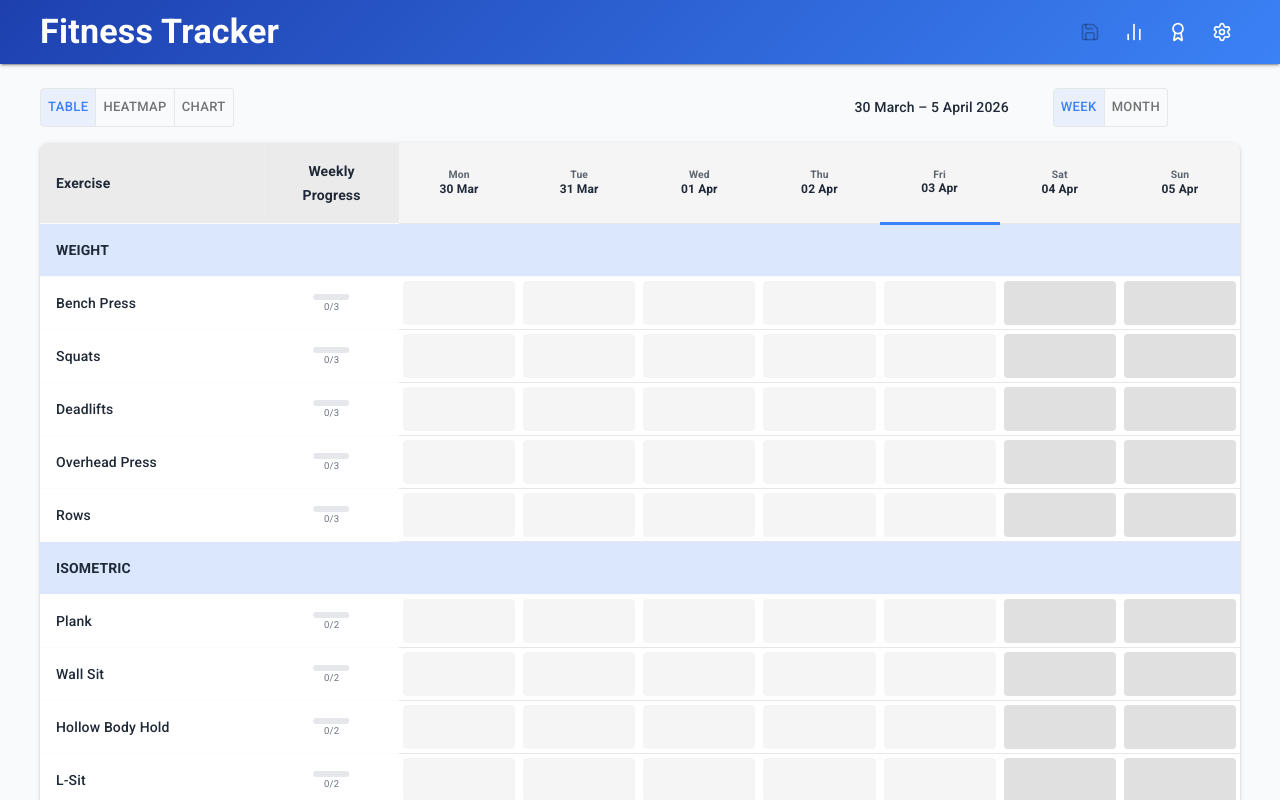
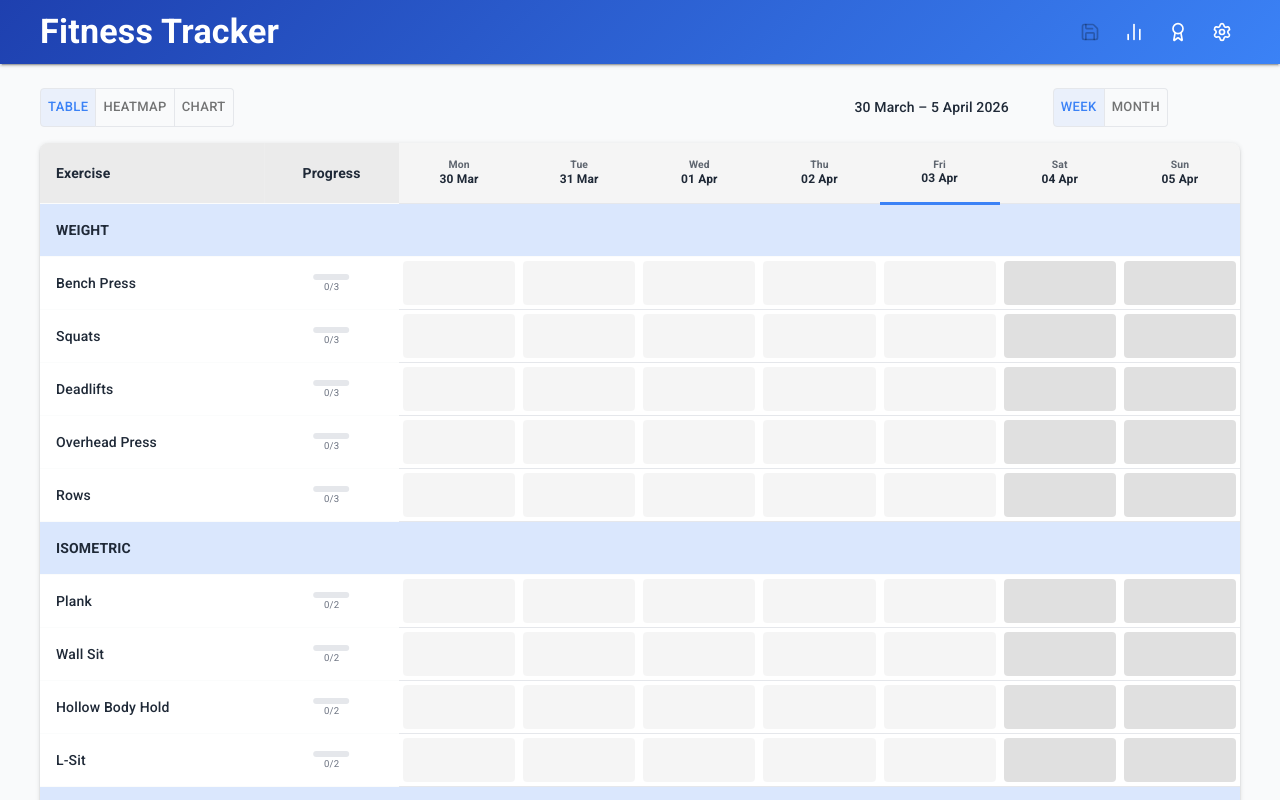
Before and after one commit to kingColinRules/fitness-tracker, a React (Vite) app: page / in a window 1280 px wide. Shown: the top 800 px of the page. Built offline with nearby package versions, Linux system fonts and the light colour scheme; some icons are missing.

Commit message:
Fixed previously weekly progress counter.

```diff
--- a/src/components/ExerciseTable.tsx
+++ b/src/components/ExerciseTable.tsx
@@ -53,6 +53,11 @@ const ExerciseTable: React.FC<ExerciseTableProps> = ({
     isCompletedUtil(completions, category, exercise, dateStr);
 
   const calculateWeeklyCount = (category: string, exercise: string): number => {
+    if (chartMode === 'weekly') {
+      return tableDates.filter(date =>
+        !isFutureDate(date) && isCompleted(category, exercise, formatDateKey(date))
+      ).length;
+    }
     const today = new Date();
     today.setHours(0, 0, 0, 0);
     const weekStart = startOfWeek(today, weekStartDay);
@@ -71,7 +76,7 @@ const ExerciseTable: React.FC<ExerciseTableProps> = ({
         <TableHead>
           <TableRow sx={{ backgroundColor: headerBg }}>
             <TableCell ref={exerciseHeaderRef} sx={{ fontWeight: 600, position: 'sticky', left: 0, zIndex: 70, minWidth: 120, backgroundColor: headerBg, color: 'text.primary' }}>Exercise</TableCell>
-            <TableCell sx={{ fontWeight: 600, position: 'sticky', left: `${exerciseColumnWidth}px`, zIndex: 60, textAlign: 'center', minWidth: 80, backgroundColor: headerBg, color: 'text.primary' }}>Weekly <br />Progress</TableCell>
+            <TableCell sx={{ fontWeight: 600, position: 'sticky', left: `${exerciseColumnWidth}px`, zIndex: 60, textAlign: 'center', minWidth: 80, backgroundColor: headerBg, color: 'text.primary' }}>Progress</TableCell>
             {tableDates.map(date => (
               <TableCell key={date.toISOString()} data-date={formatDateKey(date)} align="center" sx={{ fontWeight: 600, minWidth: chartMode === 'weekly' ? 80 : 24, borderColor: 'divider', backgroundColor: undefined, borderBottom: isToday(date) ? `3px solid ${theme.palette.primary.main}` : undefined, color: 'text.primary', lineHeight: 1.2, px: 0.25 }}>
                 <Box sx={{ fontSize: '0.65rem', opacity: 0.7 }}>{dayjs(date).format('ddd')}</Box>
```
